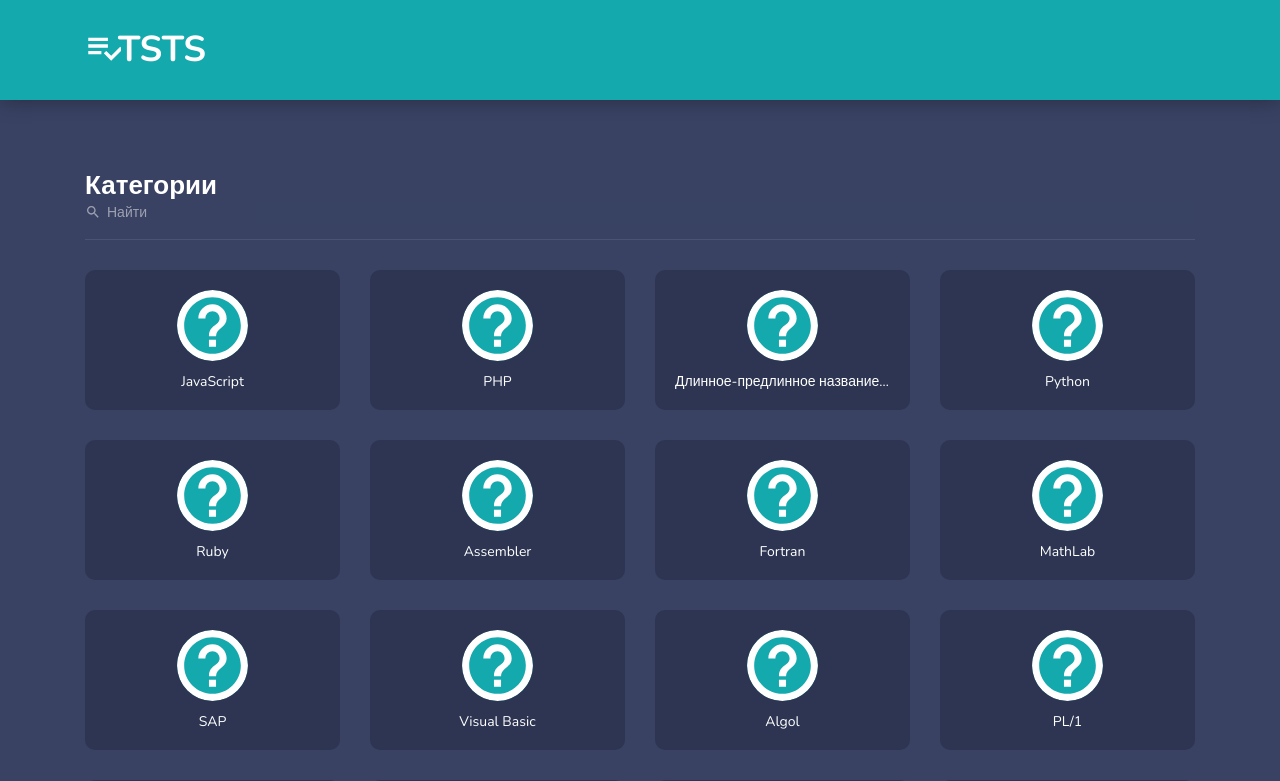
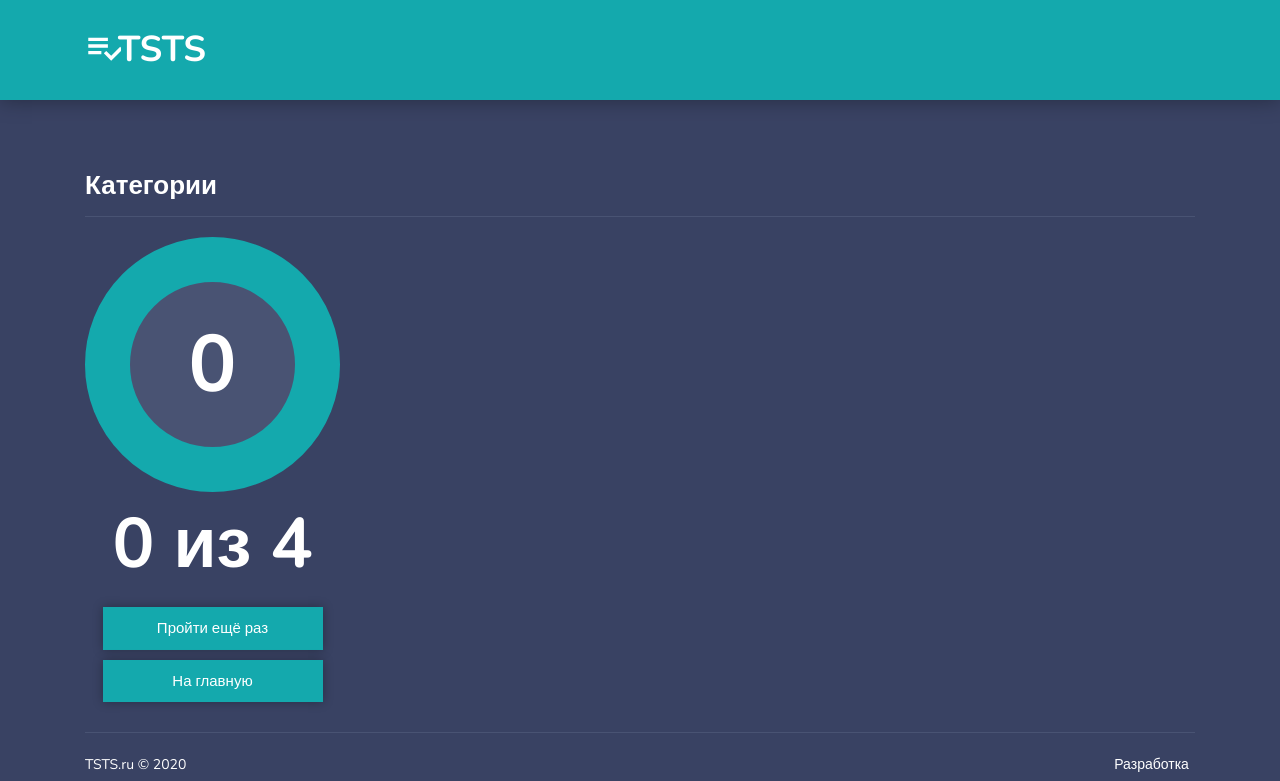
Before and after one commit to vmasterov/tsts0, a React (Create React App) app: page /#/result in a window 1280 px wide. Shown: the top 781 px of the page. Built offline with nearby package versions, Linux system fonts and the light colour scheme.

Commit message:
DEV: routing. Vol.1

```diff
--- a/src/components/header/Header.js
+++ b/src/components/header/Header.js
@@ -21,7 +21,8 @@ const Header = (props) => {
         <header className="header d-flex">
             <div className="container align-self-center">
                 <div className="row">
-                    <Logo page={props.page}/>
+                    {/*<Logo page={props.page}/>*/}
+                    <Logo />
 
                     {/*<Menu content={menu} />*/}
                     {/*{!props.remove && <Popup content={menu} />}*/}
@@ -31,6 +32,7 @@ const Header = (props) => {
     )
 };
 
+/*
 const mapStateToProps = state => {
     return ({
         remove: state.menu.remove,
@@ -39,3 +41,5 @@ const mapStateToProps = state => {
 };
 
 export default connect(mapStateToProps, null)(Header);
+*/
+export default Header;
--- a/src/components/main/Main.js
+++ b/src/components/main/Main.js
@@ -11,6 +11,8 @@ import {getTest, toggleCtrl} from "../../services/test/action";
 import {getSearch} from "../../services/search/action";
 import {closeMenu, openMenu} from "../../services/menu/actions";
 import Result from "../result/Result";
+import {Route, Switch} from "react-router-dom";
+import {withRouter} from 'react-router-dom';
 
 class Main extends Component {
     render() {
@@ -20,45 +22,80 @@ class Main extends Component {
                     <Caption
                         timer={this.props.test.timer}
                         loading={this.props.loading}
-                        page={this.props.page}
-                        pageResult={this.props.pageResult}
+                        // page={this.props.page}
+                        // pageResult={this.props.pageResult}
                         getSearch={this.props.getSearch}
                     />
 
-                    {this.props.page === 'sections' &&
-                        <Sections
-                            getSections={this.props.getSections}
-                            getTest={this.props.getTest}
-                            pageTest={this.props.pageTest}
-                            sections={this.props.sections}
-                            search={this.props.search}
-                        />
-                    }
-
-                    {this.props.page === 'test' &&
-                        (this.props.loading
-                            ?
-                            <Preloader/>
-                            :
+                    <Switch>
+                        <Route path='/test'>
                             <Test
+                                loading={this.props.loading}
                                 test={this.props.test}
                                 toggleCtrl={this.props.toggleCtrl}
                                 showPopup={this.props.show}
                                 openPopup={this.props.openMenu}
                                 closePopup={this.props.closeMenu}
-                                pageResult={this.props.pageResult}
+                                // pageResult={this.props.pageResult}
                             />
-                        )
-                    }
+                        </Route>
 
-                    {this.props.page === 'result' &&
-                        <Result
-                           test={this.props.test.questions}
-                           pageResult={this.props.pageResult}
-                           pageSections={this.props.pageSections}
-                           pageTest={this.props.pageTest}
-                        />
-                    }
+                        <Route path='/result'>
+                            <Result
+                                test={this.props.test.questions}
+                                // pageResult={this.props.pageResult}
+                                // pageSections={this.props.pageSections}
+                                // pageTest={this.props.pageTest}
+                            />
+                        </Route>
+
+                        <Route path='/'>
+                            <Sections
+                                getSections={this.props.getSections}
+                                getTest={this.props.getTest}
+                                // pageTest={this.props.pageTest}
+                                sections={this.props.sections}
+                                search={this.props.search}
+                            />
+                        </Route>
+                    </Switch>
+
+
+                    {/*{this.props.page === 'sections' &&*/}
+                    {/*    <Sections*/}
+                    {/*        getSections={this.props.getSections}*/}
+                    {/*        getTest={this.props.getTest}*/}
+                    {/*        pageTest={this.props.pageTest}*/}
+                    {/*        sections={this.props.sections}*/}
+                    {/*        search={this.props.search}*/}
+                    {/*    />*/}
+                    {/*}*/}
+
+                    {/*{this.props.page === 'test' &&*/}
+                    {/*    (this.props.loading*/}
+                    {/*        ?*/}
+                    {/*        <Preloader/>*/}
+                    {/*        :*/}
+                    {/*        <Test*/}
+                    {/*            test={this.props.test}*/}
+                    {/*            toggleCtrl={this.props.toggleCtrl}*/}
+                    {/*            showPopup={this.props.show}*/}
+                    {/*            openPopup={this.props.openMenu}*/}
+                    {/*            closePopup={this.props.closeMenu}*/}
+                    {/*            pageResult={this.props.pageResult}*/}
+                    {/*        />*/}
+                    {/*    )*/}
+                    {/*}*/}
+
+                    {/*{this.props.page === 'result' &&*/}
+                    {/*    <Result*/}
+                    {/*       test={this.props.test.questions}*/}
+                    {/*       pageResult={this.props.pageResult}*/}
+                    {/*       pageSections={this.props.pageSections}*/}
+                    {/*       pageTest={this.props.pageTest}*/}
+                    {/*    />*/}
+                    {/*}*/}
+
                 </div>
             </main>
         )
@@ -69,7 +106,7 @@ const matStateToProps = state => {
     return ({
         test: state.test,
         loading: state.loading.loading,
-        page: state.pages.page,
+        // page: state.pages.page,
         sections: state.sections,
         search: state.search,
         show: state.menu.show
@@ -80,15 +117,16 @@ const mapDispatchToProps = dispatch => {
     return {
         getSections: () => dispatch(getSections()),
         getTest: () => dispatch(getTest()),
-        pageTest: () => dispatch(pageTest()),
-        pageResult: () => dispatch(pageResult()),
-        pageSections: () => dispatch(pageSections()),
+        // pageTest: () => dispatch(pageTest()),
+        // pageResult: () => dispatch(pageResult()),
+        // pageSections: () => dispatch(pageSections()),
         toggleCtrl: (id, value, checked) => dispatch(toggleCtrl(id, value, checked)),
         getSearch: (find) => dispatch(getSearch(find)),
         openMenu: () => dispatch(openMenu()),
         closeMenu: () => dispatch(closeMenu())
 
-}
+    }
 };
 
-export default connect(matStateToProps, mapDispatchToProps)(Main);
+// export default connect(matStateToProps, mapDispatchToProps)(Main);
+export default withRouter(connect(matStateToProps, mapDispatchToProps)(Main));
--- a/src/components/sections/Sections.js
+++ b/src/components/sections/Sections.js
@@ -20,7 +20,7 @@ class Sections extends Component {
                     <Section
                         section={section}
                         getTest={this.props.getTest}
-                        pageTest={this.props.pageTest}
+                        // pageTest={this.props.pageTest}
                     />
                 </div>
             )
--- a/src/components/sections/section/Section.js
+++ b/src/components/sections/section/Section.js
@@ -1,17 +1,19 @@
 import empty from "../../../static/empty.svg";
 import "./section.scss";
 import React from "react";
+import {Link} from "react-router-dom";
 
 const Section = (props) => {
     // todo show full section's caption by hover
     return (
-        <a
-            href={props.section.link}
+        <Link to="/test">
+            <span
+                // href={props.section.link}
                 className="section-card"
                 onClick={(event) => {
-                event.preventDefault();
+                    // event.preventDefault();
                     props.getTest();
-                props.pageTest();
+                    // props.pageTest();
                 }}
             >
             <span
@@ -19,7 +21,8 @@ const Section = (props) => {
                 style={{backgroundImage: "url(" + (props.section.preview ? props.section.preview : empty) + ")"}}
             />
                 <span className="section-name">{props.section.name}</span>
-        </a>
+            </span>
+        </Link>
     )
 };
 
--- a/src/components/test/Test.js
+++ b/src/components/test/Test.js
@@ -2,6 +2,7 @@ import React, {Component} from "react";
 import Question from "./question/Question";
 import Button from "../button/Button";
 import Popup from "../popup/Popup";
+import Preloader from "../preloader/Preloader";
 
 class Test extends Component {
     constructor(props) {
@@ -53,8 +54,12 @@ class Test extends Component {
         this.props.pageResult();
     };
 
-    render() {
-        return (
+    render = () => {
+        console.log(this.props);
+        const q = this.props.loading
+            ?
+            <Preloader/>
+            :
             <div className="row">
                 <div className="col">
                     <Question
@@ -93,8 +98,9 @@ class Test extends Component {
                     />
                     }
                 </div>
-            </div>
-        )
+            </div>;
+
+        return <div>{q}</div>;
     }
 }
 
--- a/src/index.js
+++ b/src/index.js
@@ -8,6 +8,7 @@ import {Provider} from "react-redux";
 import thunk from "redux-thunk";
 import {rootReducer} from "./services/rootReducer";
 import App from './App';
+import {HashRouter as Router} from "react-router-dom";
 
 const store = createStore(
     rootReducer,
@@ -21,7 +22,9 @@ const store = createStore(
 
 const app = (
     <Provider store={store}>
-        <App/>
+        <Router>
+            <App/>
+        </Router>
     </Provider>
 );
 
--- a/src/services/rootReducer.js
+++ b/src/services/rootReducer.js
@@ -10,7 +10,7 @@ export const rootReducer = combineReducers({
     menu: menuReducer,
     test: testReducer,
     loading: loadReducer,
-    pages: Pages,
+    // pages: Pages,
     sections: Sections,
     search: Search
 });
```
Also changed, not shown: src/components/test/question/Question.js (+1 -0 lines). Lines whose indentation alone changed are shown as unchanged.
